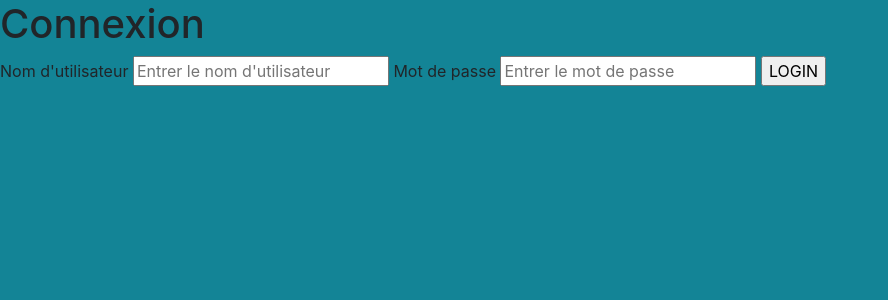
After one commit to BTS-SIO-STMALO/exo-mabibliotheque-mathilderenversade, a PHP site: page /connexion.php in a window 1280 px wide. The commit adds this page. Shown: the top 300 px of the page, without its empty margins (0-888 px from the left). Run offline with PHP 8.4, Linux system fonts and the light colour scheme.

Commit message:
create login template and connexion file and write html structure in login.php

```diff
--- /dev/null
+++ b/connexion.php
@@ -0,0 +1,3 @@
+<?php
+
+require __DIR__.'/view/login.php';
--- /dev/null
+++ b/css/style.css
@@ -0,0 +1,3 @@
+body{
+    background-color: #138496;
+}
--- a/view/book.php
+++ b/view/book.php
@@ -15,7 +15,7 @@
         <div class="jumbotron">
             <h1 class="display-4">Mes livres à moi</h1>
             <p class="lead">C'est moi qui l'ai fait je suis trop contente</p>
-            <a href="" class="btn btn-dark col-md-1.5 offset-md-10"> Se connecter</a>
+            <a href="connexion.php" class="btn btn-warning offset-md-10"> Se connecter</a>
         </div>
         <h1></h1>
         <div class="row">
--- /dev/null
+++ b/view/login.php
@@ -0,0 +1,24 @@
+<!doctype html>
+<html lang="en">
+  <head>
+    <!-- Required meta tags -->
+    <meta charset="utf-8">
+    <meta name="viewport" content="width=device-width, initial-scale=1, shrink-to-fit=no">
+
+    <!-- Bootstrap CSS -->
+    <link rel="stylesheet" href="https://maxcdn.bootstrapcdn.com/bootstrap/4.0.0/css/bootstrap.min.css" integrity="sha384-Gn5384xqQ1aoWXA+058RXPxPg6fy4IWvTNh0E263XmFcJlSAwiGgFAW/dAiS6JXm" crossorigin="anonymous">
+    <link rel="stylesheet" href="css/style.css" media="screen" type="text/css">
+
+    <title>Connexion</title>
+  </head>
+  <body>
+    <form action="" method="POST">
+        <h1>Connexion</h1>
+        <label>Nom d'utilisateur</label>
+        <input type="text" placeholder="Entrer le nom d'utilisateur" name="username" required>
+        <label>Mot de passe</label>
+        <input type="password" placeholder="Entrer le mot de passe" name="password" required>
+        <input type="submit" value="LOGIN">
+    </form>
+  </body>
+</html>
```
